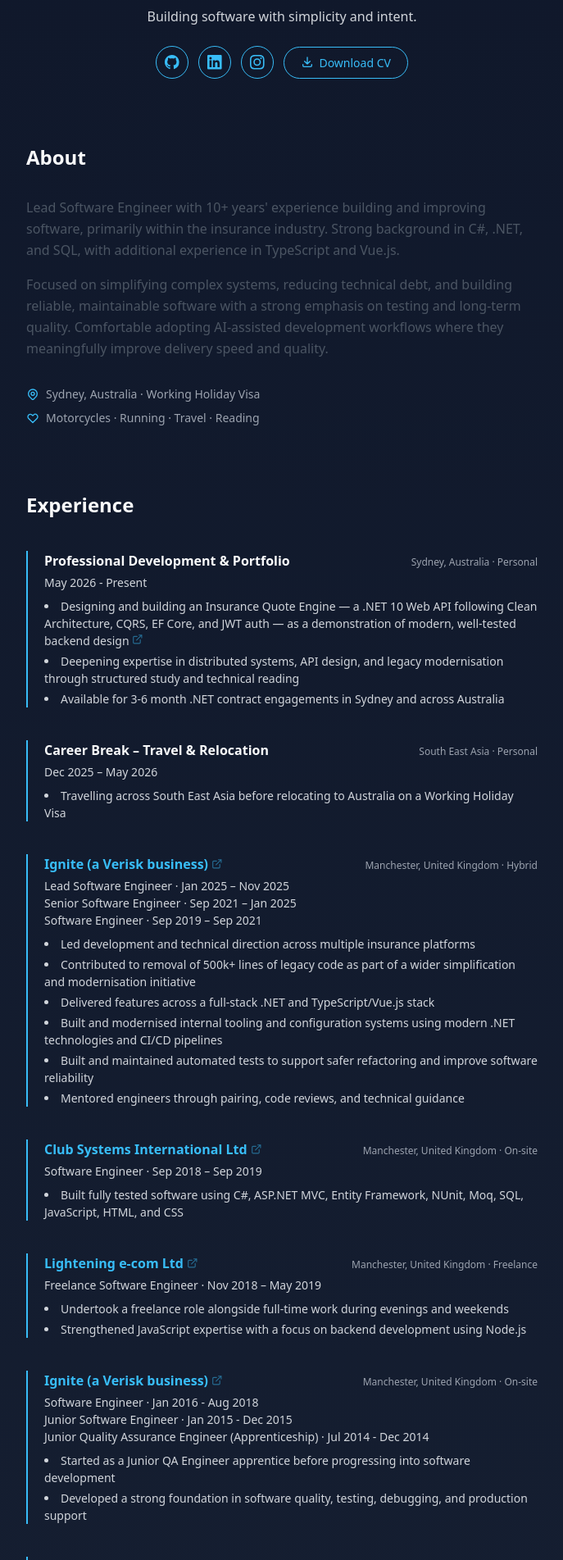
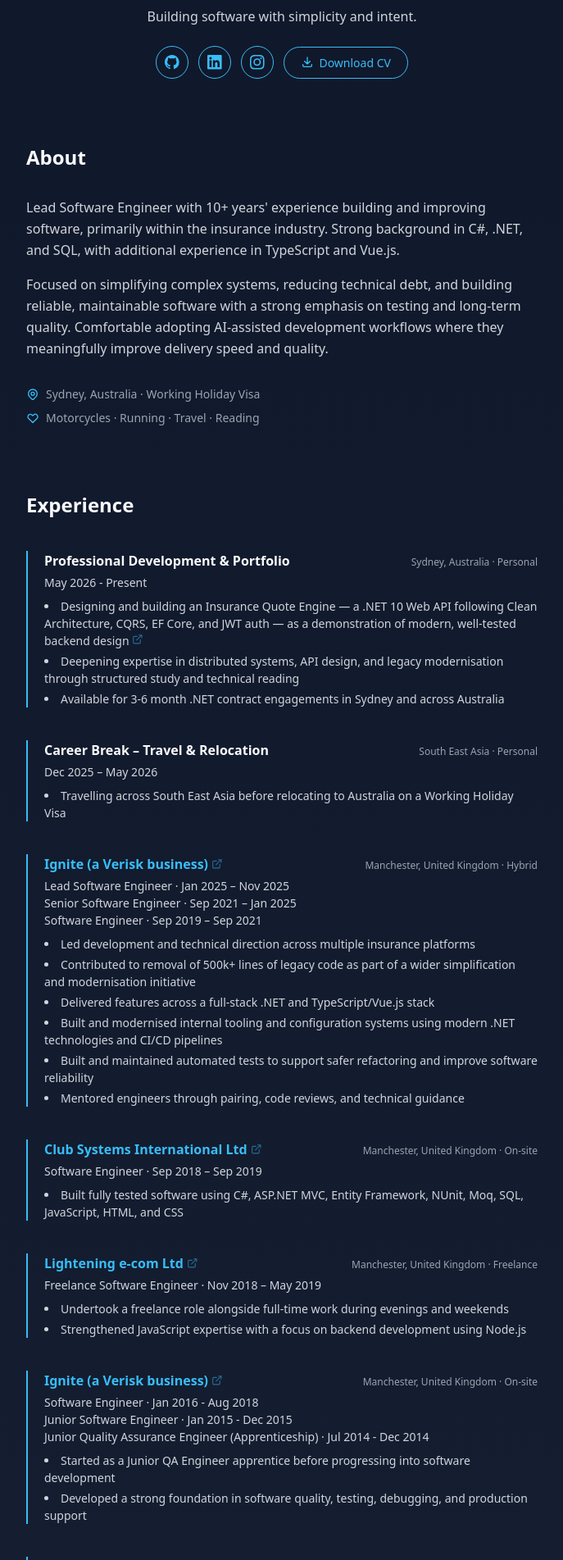
Before and after one commit to judss/judss.github.io, a Jekyll site: the page built from index.html, in a window 1280 px wide. Shown: the part 404-2307 px from the top of the page at 82% size, without its empty margins (296-983 px from the left). Built offline with Jekyll 4.4.1, drawn with Linux system fonts in a browser that asks for light colours; nearby versions of some CDN libraries.

Commit message:
Some style tweaks

```diff
--- a/index.css
+++ b/index.css
@@ -12,14 +12,6 @@ body {
   color: #f9fafb;
   animation: fadeIn 1s ease-in-out;
   min-height: 100dvh;
-}
-
-header {
-  padding-top: calc(1.5rem + env(safe-area-inset-top, 0px));
-}
-
-footer {
-  padding-bottom: calc(1rem + env(safe-area-inset-bottom, 0px));
 }
 
 /* Scroll reveal */
@@ -79,14 +71,6 @@ footer {
 /* Accent colour */
 .accent {
   color: #38bdf8; /* Tailwind sky-400 */
-}
-
-/* Coming soon text */
-.coming-soon {
-  color: #94a3b8; /* slate-400 */
-  font-size: 0.9rem;
-  margin-top: 1rem;
-  animation: fadeIn 1.5s ease-in-out 0.5s both;
 }
 
 /* -------------------------------
@@ -614,6 +598,7 @@ nav a:hover::after {
   left: 0;
   width: 100%;
   background-color: #111827;
+  opacity: 0.85;
   color: #e5e7eb;
   text-align: center;
   padding: 1rem 0;
--- a/index.html
+++ b/index.html
@@ -50,10 +50,10 @@ layout: default
     <h2 class="text-2xl font-semibold mb-8 reveal">About</h2>
 
     <div class="space-y-4 reveal">
-      <p class="text-gray-600 text-gray-300 leading-relaxed">
+      <p class="text-gray-300 leading-relaxed">
         Lead Software Engineer with 10+ years' experience building and improving software, primarily within the insurance industry. Strong background in C#, .NET, and SQL, with additional experience in TypeScript and Vue.js.
       </p>
-      <p class="text-gray-600 text-gray-300 leading-relaxed">
+      <p class="text-gray-300 leading-relaxed">
         Focused on simplifying complex systems, reducing technical debt, and building reliable, maintainable software with a strong emphasis on testing and long-term quality. Comfortable adopting AI-assisted development workflows where they meaningfully improve delivery speed and quality.
       </p>
     </div>
@@ -274,7 +274,7 @@ layout: default
   <!-- AI Tools -->
   <section id="ai" class="px-6 py-10 w-full max-w-2xl mx-auto">
     <h2 class="text-2xl font-semibold mb-4 reveal">AI Tools</h2>
-    <p class="text-sm text-gray-500 text-gray-400 mb-8 reveal">I've integrated AI tools into my development workflow to meaningfully improve productivity and delivery speed. That means knowing when to use them, when not to, and always verifying the output — AI is a powerful assistant, not a replacement for engineering judgement.</p>
+    <p class="text-sm text-gray-300 mb-8 reveal">I've integrated AI tools into my development workflow to meaningfully improve productivity and delivery speed. That means knowing when to use them, when not to, and always verifying the output — AI is a powerful assistant, not a replacement for engineering judgement.</p>
 
     <div class="ai-cards">
 
@@ -331,7 +331,7 @@ layout: default
   <!-- Reading -->
   <section id="reading" class="px-6 py-10 w-full max-w-2xl mx-auto">
     <h2 class="text-2xl font-semibold mb-4 reveal">What I'm Reading</h2>
-    <p class="text-sm text-gray-500 text-gray-400 mb-8 reveal">Books and articles that have shaped how I think — and ones I find myself recommending.</p>
+    <p class="text-sm text-gray-300 mb-8 reveal">Books and articles that have shaped how I think — and ones I find myself recommending.</p>
     <div id="reading-grid" class="reading-grid"></div>
   </section>
 
@@ -340,7 +340,7 @@ layout: default
   <!-- Contact -->
   <section id="contact" class="px-6 py-10 w-full max-w-2xl mx-auto">
     <h2 class="text-2xl font-semibold mb-2 reveal">Let's Connect</h2>
-    <p class="text-sm text-gray-500 text-gray-400 mb-8 reveal">Send a message and I'll get back to you as soon as I can.</p>
+    <p class="text-sm text-gray-300 mb-8 reveal">Send a message and I'll get back to you as soon as I can.</p>
 
     <div data-fs-success class="form-success">
       Thanks for your message — I'll get back to you as soon as I can.
@@ -370,7 +370,7 @@ layout: default
       </div>
 
       <div>
-        <label for="mobile" class="form-label">Mobile number <span class="text-gray-400 font-normal">(optional)</span></label>
+        <label for="mobile" class="form-label">Mobile number <span class="text-gray-300 font-normal">(optional)</span></label>
         <input type="tel" id="mobile" name="mobile" data-fs-field class="form-input" placeholder="+61 400 000 000" />
         <span data-fs-error="mobile" class="form-field-error"></span>
       </div>
```
